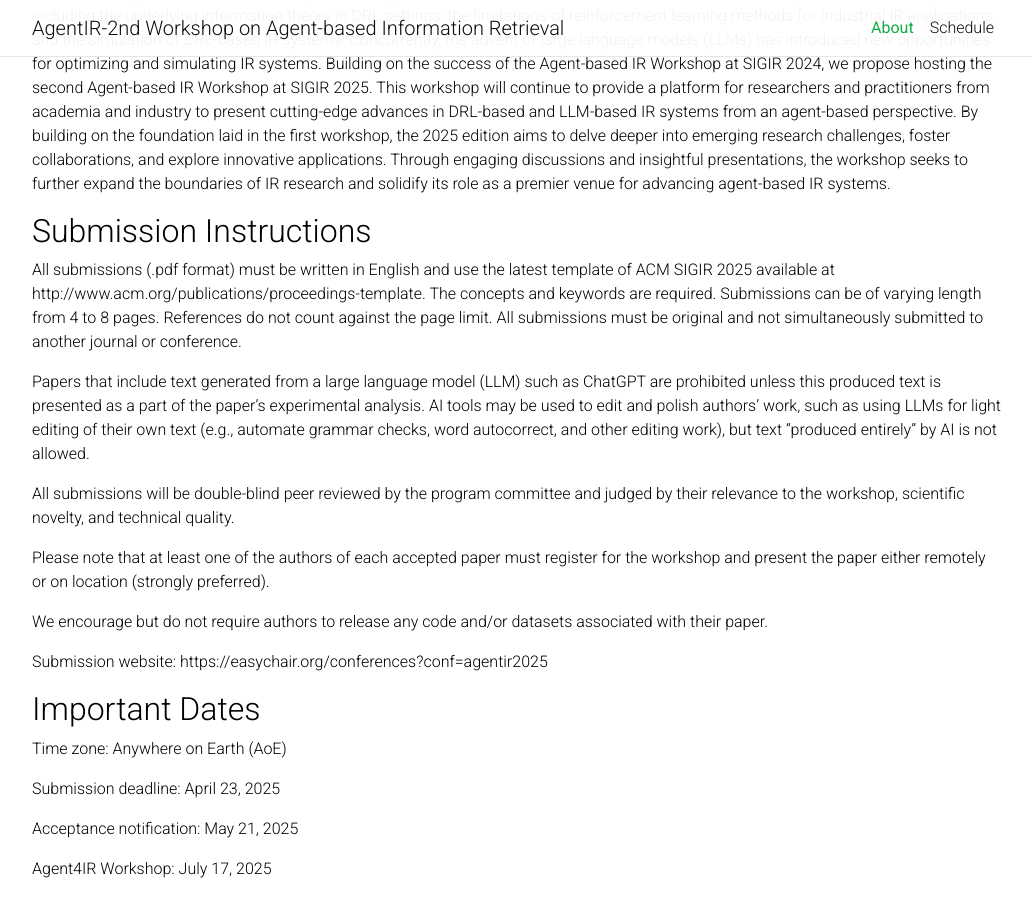
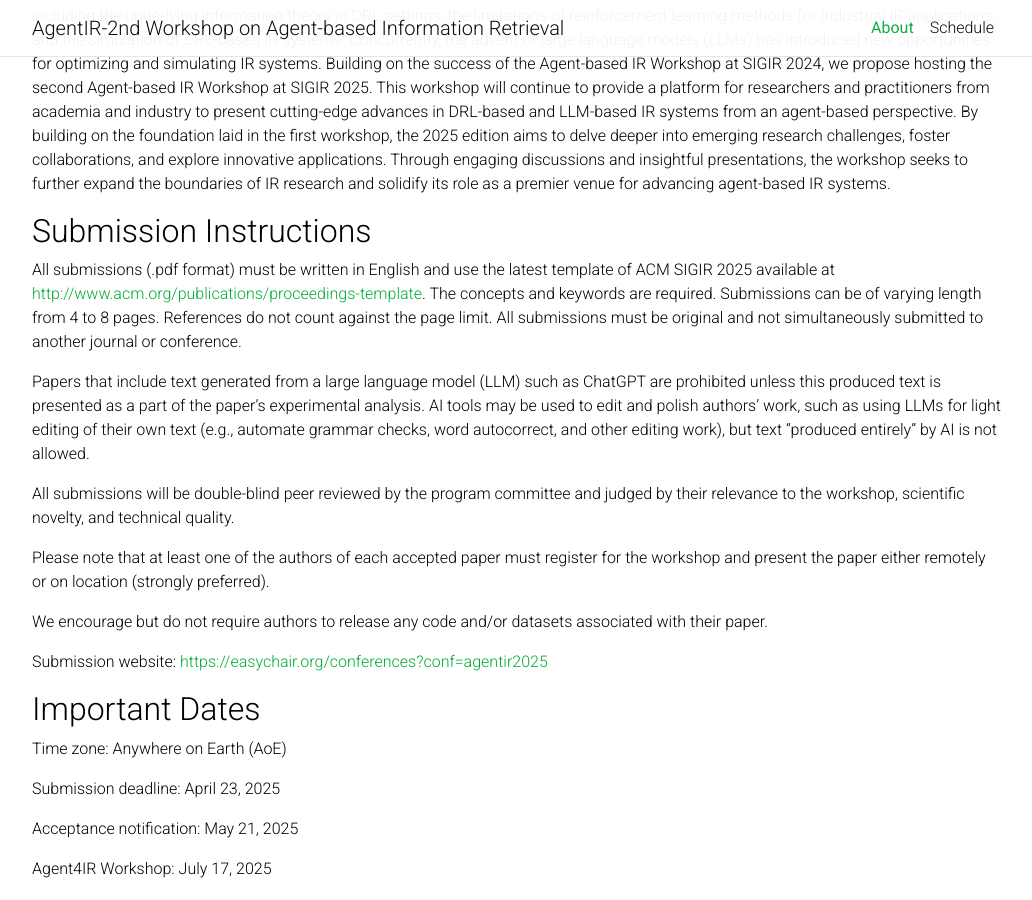
Before and after one commit to Applied-Machine-Learning-Lab/KDD25-Tutorial-LLM-Enhanced-RecSys, a Jekyll site: the page built from _pages/about.md, in a window 1280 px wide and 900 px high, scrolled down 881 px. Shown: the whole window, without its empty margins (123-1155 px from the left). Built offline with Jekyll 4.4.1, drawn with Linux system fonts in a browser that asks for light colours; full-size pictures stand in for the smaller copies a plugin makes; comment, search, counter and statistics services are not loaded; a style sheet for code colours, icons or effects is not loaded; part of the change alters nothing that is shown.

```diff
--- a/_pages/about.md
+++ b/_pages/about.md
@@ -22,7 +22,7 @@ Building on the success of the Agent-based IR Workshop at SIGIR 2024, we propose
 
 ## Submission Instructions
 
-All submissions (.pdf format) must be written in English and use the latest template of ACM SIGIR 2025 available at http://www.acm.org/publications/proceedings-template. The concepts and keywords are required. Submissions can be of varying length from 4 to 8 pages. References do not count against the page limit. All submissions must be original and not simultaneously submitted to another journal or conference.
+All submissions (.pdf format) must be written in English and use the latest template of ACM SIGIR 2025 available at [http://www.acm.org/publications/proceedings-template](http://www.acm.org/publications/proceedings-template). The concepts and keywords are required. Submissions can be of varying length from 4 to 8 pages. References do not count against the page limit. All submissions must be original and not simultaneously submitted to another journal or conference.
 
 Papers that include text generated from a large language model (LLM) such as ChatGPT are prohibited unless this produced text is presented as a part of the paper’s experimental analysis. AI tools may be used to edit and polish authors’ work, such as using LLMs for light editing of their own text (e.g., automate grammar checks, word autocorrect, and other editing work), but text “produced entirely” by AI is not allowed.
 
@@ -32,7 +32,7 @@ Please note that at least one of the authors of each accepted paper must registe
 
 We encourage but do not require authors to release any code and/or datasets associated with their paper.
 
-Submission website: https://easychair.org/conferences?conf=agentir2025
+Submission website: [https://easychair.org/conferences?conf=agentir2025](https://easychair.org/conferences?conf=agentir2025)
 
 ## Important Dates
 
```
